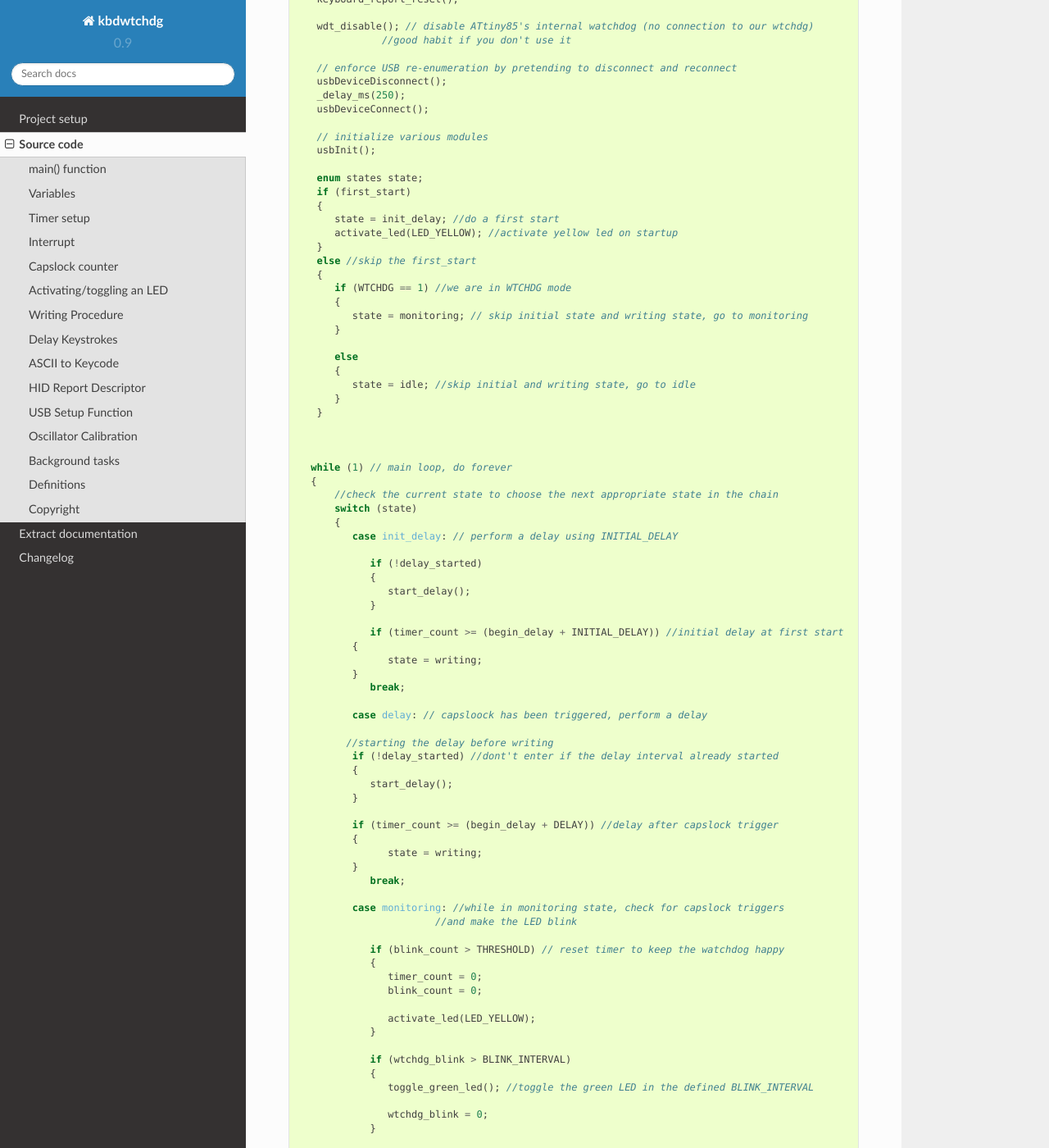
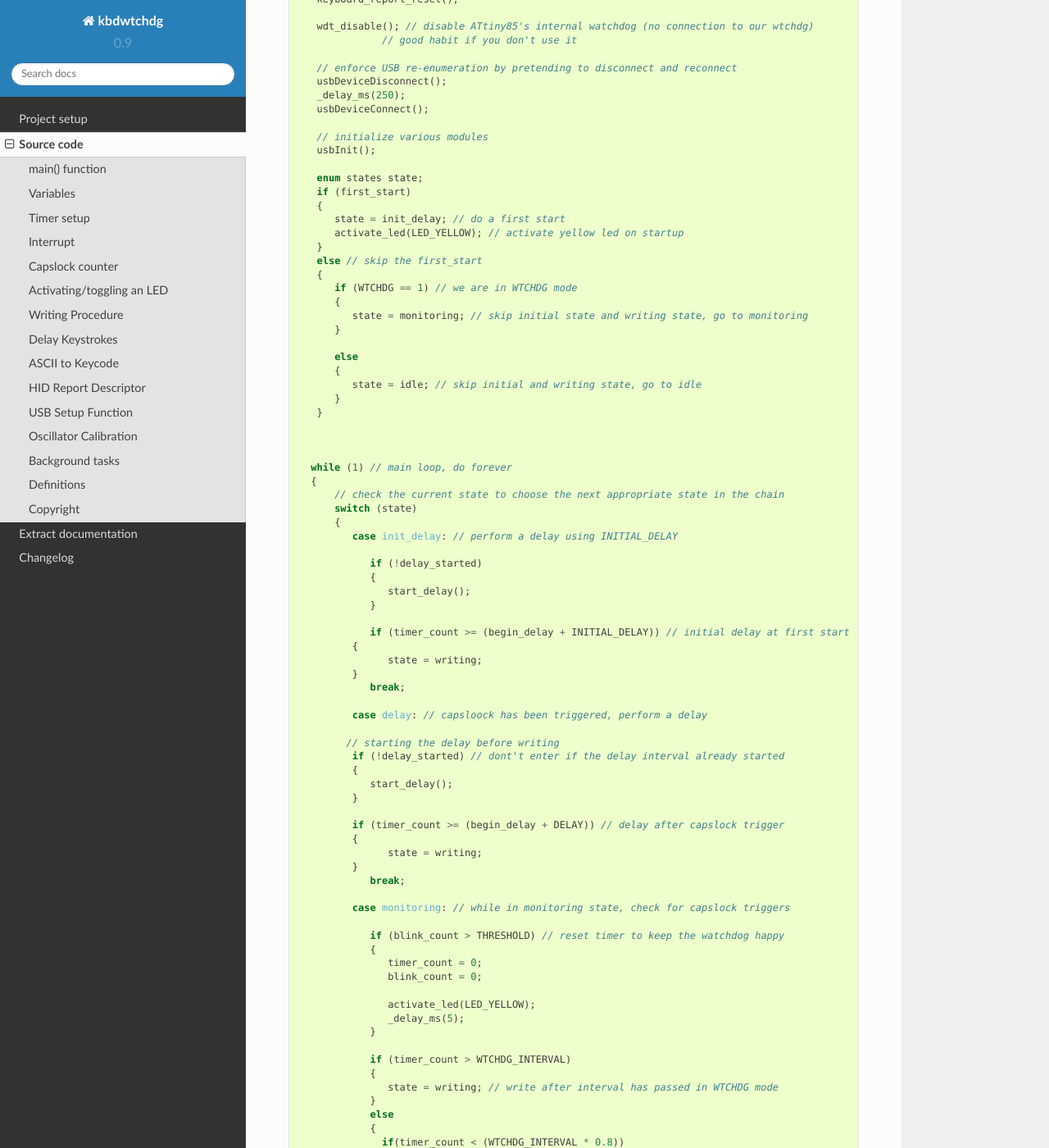
Before and after one commit to 7enderhead/kbdwtchdg, a Sphinx documentation site: the page built from doc/main.rst, in a window 1280 px wide and 1400 px high, scrolled down 677 px. Shown: the whole window at 82% size. Built offline with Sphinx 7.4.7 and the Read the Docs theme 2.0.0, drawn with Linux system fonts in a browser that asks for light colours; some of the changed text lies outside the part shown.

Commit message:
added warning threshold

```diff
--- a/doc/main.rst
+++ b/doc/main.rst
@@ -35,7 +35,7 @@
 
        setup_timer();
 
-       sei(); //enable global interrupt
+       sei(); // enable global interrupt
 
        stdout = &mystdout; // set default stream
 
@@ -43,7 +43,7 @@
        keyboard_report_reset();
 
        wdt_disable(); // disable ATtiny85's internal watchdog (no connection to our wtchdg)
-                  //good habit if you don't use it
+                  // good habit if you don't use it
 
        // enforce USB re-enumeration by pretending to disconnect and reconnect
        usbDeviceDisconnect();
@@ -56,19 +56,19 @@
        enum states state;
        if (first_start)
        {
-          state = init_delay; //do a first start
-          activate_led(LED_YELLOW); //activate yellow led on startup
+          state = init_delay; // do a first start
+          activate_led(LED_YELLOW); // activate yellow led on startup
        }
-       else //skip the first_start
+       else // skip the first_start
        {
-          if (WTCHDG == 1) //we are in WTCHDG mode
+          if (WTCHDG == 1) // we are in WTCHDG mode
           {
              state = monitoring; // skip initial state and writing state, go to monitoring
           }
 
           else
           {
-             state = idle; //skip initial and writing state, go to idle
+             state = idle; // skip initial and writing state, go to idle
           }
        }
 
@@ -76,7 +76,7 @@
 
       while (1) // main loop, do forever
       {
-          //check the current state to choose the next appropriate state in the chain
+          // check the current state to choose the next appropriate state in the chain
           switch (state)
           {
              case init_delay: // perform a delay using INITIAL_DELAY
@@ -86,7 +86,7 @@
                    start_delay();
                 }
 
-                if (timer_count >= (begin_delay + INITIAL_DELAY)) //initial delay at first start
+                if (timer_count >= (begin_delay + INITIAL_DELAY)) // initial delay at first start
              {
                    state = writing;
              }
@@ -94,20 +94,19 @@
 
              case delay: // capsloock has been triggered, perform a delay
 
-            //starting the delay before writing
-             if (!delay_started) //dont't enter if the delay interval already started
+            // starting the delay before writing
+             if (!delay_started) // dont't enter if the delay interval already started
              {
                 start_delay();
              }
 
-             if (timer_count >= (begin_delay + DELAY)) //delay after capslock trigger
+             if (timer_count >= (begin_delay + DELAY)) // delay after capslock trigger
              {
                    state = writing;
              }
                 break;
 
-             case monitoring: //while in monitoring state, check for capslock triggers
-                           //and make the LED blink
+             case monitoring: // while in monitoring state, check for capslock triggers
 
                 if (blink_count > THRESHOLD) // reset timer to keep the watchdog happy
                 {
@@ -115,18 +114,23 @@
                    blink_count = 0;
 
                    activate_led(LED_YELLOW);
-                }
-
-                if (wtchdg_blink > BLINK_INTERVAL)
-                {
-                   toggle_green_led(); //toggle the green LED in the defined BLINK_INTERVAL
-
-                   wtchdg_blink = 0;
+                   _delay_ms(5);
                 }
 
                 if (timer_count > WTCHDG_INTERVAL)
                 {
                    state = writing; // write after interval has passed in WTCHDG mode
+                }
+                else
+                {
+                  if(timer_count < (WTCHDG_INTERVAL * 0.8))
+                  {
+                    activate_led(LED_GREEN);
+                  }
+                  else
+                  {
+                    activate_2_leds(LED_GREEN, LED_YELLOW);
+                  }
                 }
                 break;
 
@@ -134,7 +138,7 @@
 
                 writing_procedure();
 
-             if (WTCHDG == 1) //we are in WTCHDG mode
+             if (WTCHDG == 1) // we are in WTCHDG mode
              {
                    state = monitoring;
              }
@@ -200,13 +205,13 @@
     #define INTER_KEY_DELAY 100 // delay between key presses in milliseconds
                                 //comment out whole definition if no delay is desired
 
-    //Defining the bits to set LED outputs:
+    // Defining the bits to set LED outputs:
 
     #define LED_RED (1 << PB3) //Turn on red led on PB3
     #define LED_GREEN (1 << PB4) //Turn on green led on PB4
     #define LED_YELLOW (1 << PB0) //Turn on yellow led on PB0
 
-    //End of USER VARIABLES
+    // End of USER VARIABLES
 
 
 ***********
@@ -229,15 +234,15 @@
 
     void setup_timer()
     {
-       DDRB = OUTPUT_BITS; //Setting the output bits
+       DDRB = OUTPUT_BITS; // Setting the output bits
 
-       TCCR0A |= (1 << WGM01); //Configure timer0 to CTC mode
+       TCCR0A |= (1 << WGM01); // Configure timer0 to CTC mode
 
-       TIMSK |= (1 << OCIE0A); //Enable CTC interrupt
+       TIMSK |= (1 << OCIE0A); // Enable CTC interrupt
 
-       OCR0A = F_CPU/1024 * 0.01 - 1; //Get the value to compare our timer with
+       OCR0A = F_CPU/1024 * 0.01 - 1; // Get the value to compare our timer with
 
-       TCCR0B |= (1 << CS02)|(1 << CS00); //1024 Prescaler
+       TCCR0B |= (1 << CS02)|(1 << CS00); // 1024 Prescaler
     }
 
 For more information on which bits need to be set, consider looking
@@ -252,7 +257,7 @@
 
     void start_delay()
     {
-       activate_led(LED_YELLOW); //Turn on Yellow LED to indicate waiting state
+       activate_led(LED_YELLOW); // Turn on Yellow LED to indicate waiting state
 
        begin_delay = timer_count; // remember beginning of delay interval
        delay_started = 1; // delay interval has started
@@ -274,7 +279,7 @@
     ISR(TIM0_COMPA_vect)
     {
       timer_count++; // counting up until reset
-      wtchdg_blink++; //counting up until reset
+      wtchdg_blink++; // counting up until reset
     }
 
 ****************
@@ -306,36 +311,29 @@
 ***************************
 
 We are turning off all LEDs by doing a bitwise ``&`` between the current ``PORTB`` register and
-the negation of turning on the three LEDs. Afterwards one specific LED is turned on by a bitwise ``|``:
+the negation of turning on the three LEDs. Afterwards one or two specific LEDs are turned on by a bitwise ``|``:
 
 
 ::
 
     void activate_led(uint8_t led)
     {
-       //turn all LEDs off
+       // turn all LEDs off
        PORTB &= ~(LED_YELLOW | LED_RED | LED_GREEN);
 
-       //turn on specific LED
+       // turn on specific LED
        PORTB |= (led);
 
     }
 
-Now we are toggling a specific led by using a bitwise  ``XOR`` Operator to toggle the output bit.
+    void activate_2_leds(uint8_t led1, uint8_t led2)
+    {
+      // turn all LEDs off
+      PORTB &= ~(LED_YELLOW | LED_RED | LED_GREEN);
 
-
-::
-
-    void toggle_green_led()
-    {
-      //turn red and yellow led off
-      PORTB &= ~(LED_YELLOW | LED_RED);
-
-      //toggle green led
-      PORTB ^= (LED_GREEN);
+      // turn on 2 LEDs
+      PORTB |= (led1) | (led2);
     }
-
-
 
 *****************
 Writing Procedure
@@ -357,9 +355,9 @@
     void writing_procedure()
     {
 
-      activate_led(LED_RED); //Turn red LED on to represent writing state
+      activate_led(LED_RED); // Turn red LED on to represent writing state
 
-      printf_P(TEXT); //Printing our TEXT
+      printf_P(TEXT); // Printing our TEXT
 
       blink_count = 0; // reset capslock counter
       timer_count = 0; // reset timer
@@ -381,11 +379,11 @@
     void delay_keystrokes(uint64_t ms)
     {
        const uint8_t milliseconds = 5;
-       uint64_t loop_count = ms/milliseconds; //get the amount of loops necessary
+       uint64_t loop_count = ms/milliseconds; // get the amount of loops necessary
        uint64_t i;
 
        // a delay bigger than 10ms would kill the connection, so we split
-       //the delay up into little delays that do not harm our connection
+       // the delay up into little delays that do not harm our connection
        for (i = 0; i <= loop_count; i++)
        {
           _delay_ms(milliseconds);
@@ -411,7 +409,7 @@
 
        // see scancode.doc appendix C
 
-       //delay between the keystrokes
+       // delay between the keystrokes
        #ifdef INTER_KEY_DELAY
           delay_keystrokes(INTER_KEY_DELAY);
        #endif
@@ -566,13 +564,13 @@
              keyboard_report.keycode[0] = 0x2C;
              break;
              case '\t':
-             keyboard_report.keycode[0] = 0x2B; //tab
+             keyboard_report.keycode[0] = 0x2B; // tab
              break;
              case '\n':
-             keyboard_report.keycode[0] = 0x28; //enter
+             keyboard_report.keycode[0] = 0x28; // enter
              break;
              case '\b':
-             keyboard_report.keycode[0] = 0x2A; //backspace
+             keyboard_report.keycode[0] = 0x2A; // backspace
           }
        }
     }
```
Also changed, not shown: other parts of doc/main.rst (+2 -1 lines), 1 other file.
